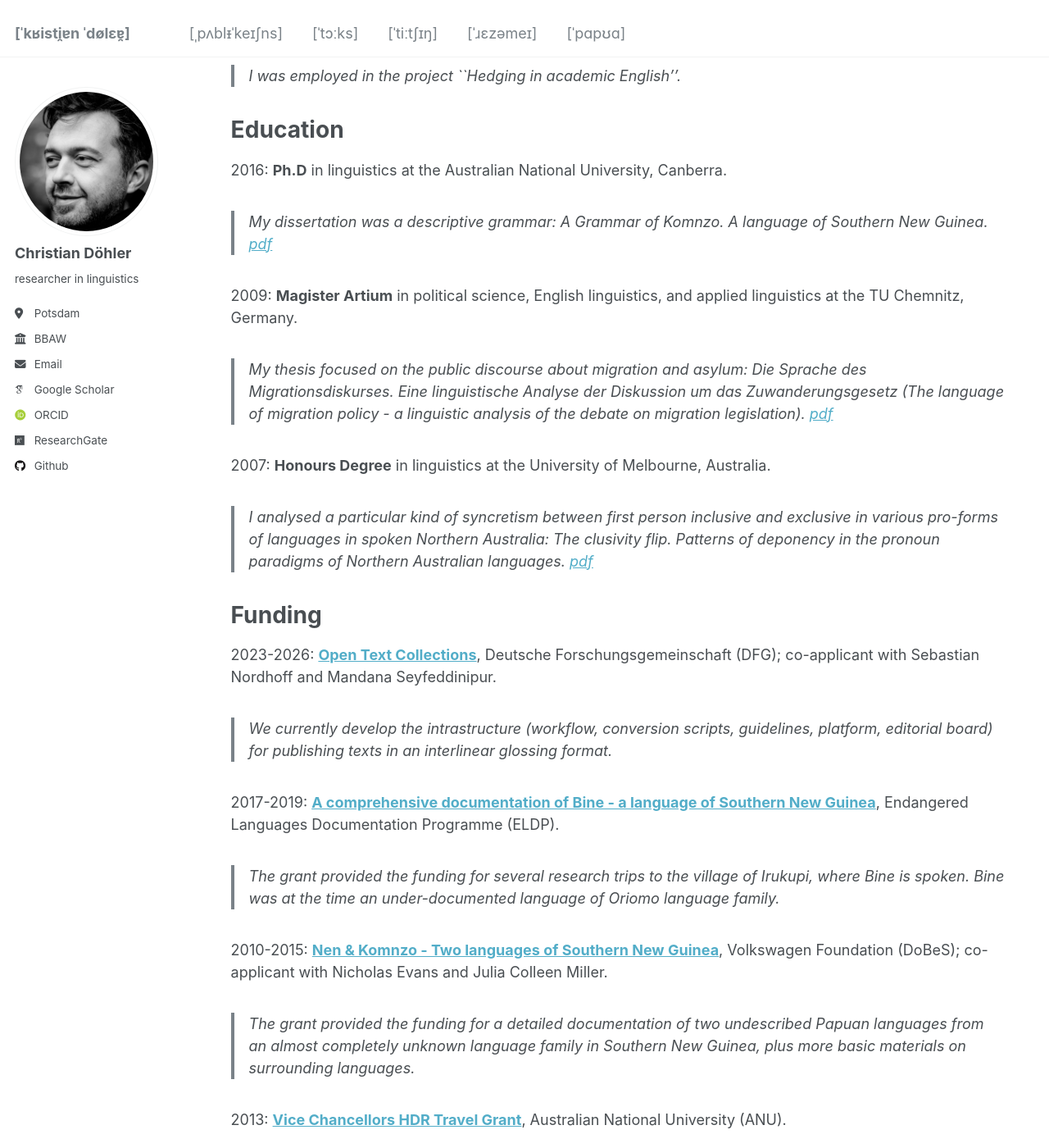
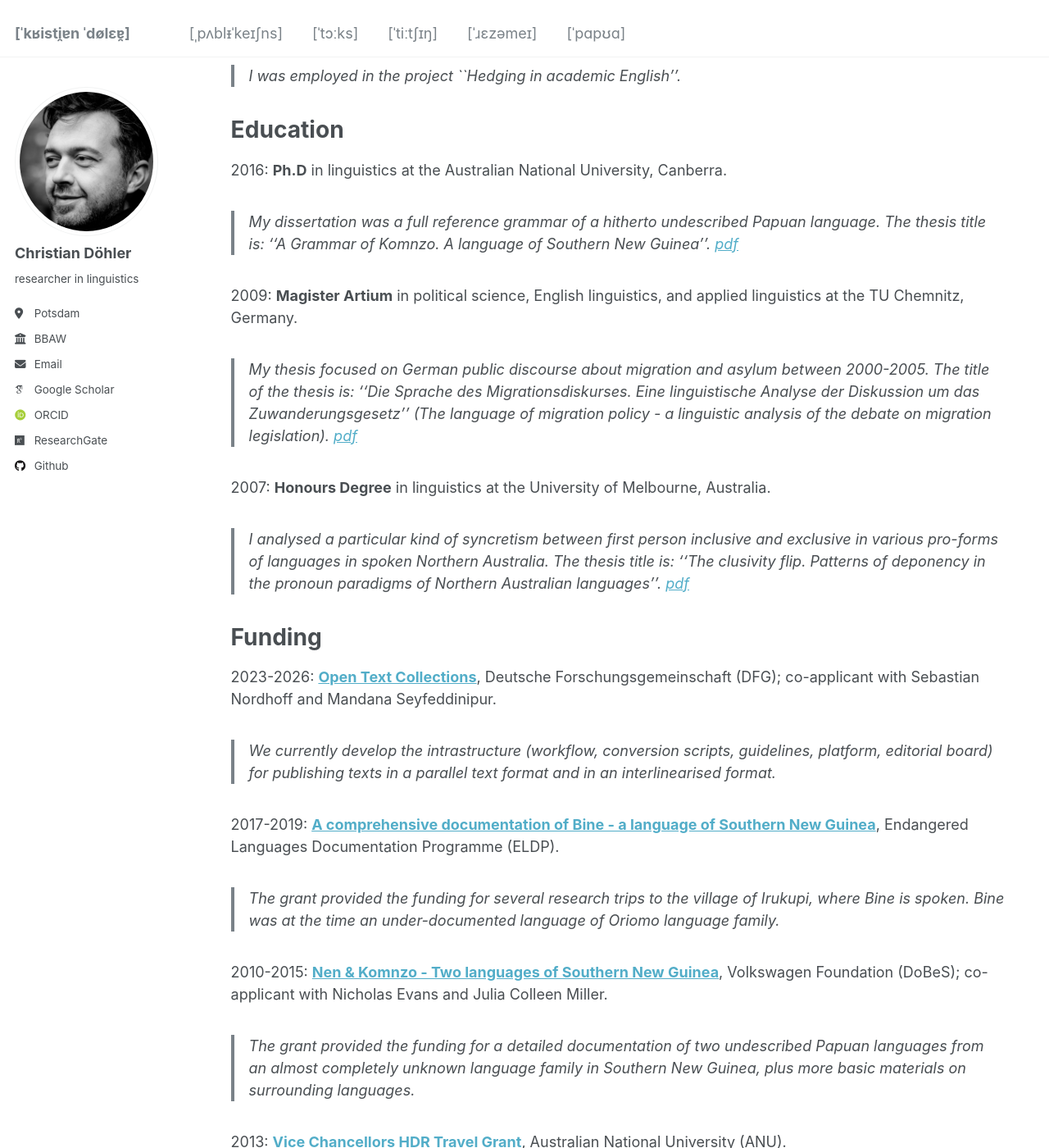
Before and after one commit to chrdoe/chrdoe.github.io, a Jekyll site: the page built from _pages/cv.md, in a window 1280 px wide and 1400 px high, scrolled down 1812 px. Shown: the whole window at 82% size. Built offline with Jekyll 4.4.1, drawn with Linux system fonts in a browser that asks for light colours; some web fonts are replaced; some of the changed text lies outside the part shown.

Commit message:
Update cv.md

```diff
--- a/_pages/cv.md
+++ b/_pages/cv.md
@@ -51,19 +51,19 @@ Work
 Education
 ======
 2016: **Ph.D** in linguistics at the Australian National University, Canberra.
-> My dissertation was a descriptive grammar: *A Grammar of Komnzo. A language of Southern New Guinea*. [pdf](https://doi.org/10.25911/5d778a5c79763)
+> My dissertation was a full reference grammar of a hitherto undescribed Papuan language. The thesis title is: ''A Grammar of Komnzo. A language of Southern New Guinea''. [pdf](https://doi.org/10.25911/5d778a5c79763)
 
 2009: **Magister Artium** in political science, English linguistics, and applied linguistics at the TU Chemnitz, Germany.
-> My thesis focused on the public discourse about migration and asylum: *Die Sprache des Migrationsdiskurses. Eine linguistische Analyse der Diskussion um das Zuwanderungsgesetz (The language of migration policy - a linguistic analysis of the debate on migration legislation)*. [pdf](/files/döhler2009.pdf)
+> My thesis focused on German public discourse about migration and asylum between 2000-2005. The title of the thesis is: ''Die Sprache des Migrationsdiskurses. Eine linguistische Analyse der Diskussion um das Zuwanderungsgesetz'' (The language of migration policy - a linguistic analysis of the debate on migration legislation). [pdf](/files/döhler2009.pdf)
 
 2007: **Honours Degree** in linguistics at the University of Melbourne, Australia.
-> I analysed a particular kind of syncretism between first person inclusive and exclusive in various pro-forms of languages in spoken Northern Australia: *The clusivity flip. Patterns of deponency in the pronoun paradigms of Northern Australian languages*. [pdf](/files/döhler2006.pdf)
+> I analysed a particular kind of syncretism between first person inclusive and exclusive in various pro-forms of languages in spoken Northern Australia. The thesis title is: ''The clusivity flip. Patterns of deponency in the pronoun paradigms of Northern Australian languages''. [pdf](/files/döhler2006.pdf)
 
 Funding
 ====
 
 2023-2026: **[Open Text Collections](https://www.bbaw.de/forschung/open-text-collections)**, Deutsche Forschungsgemeinschaft (DFG); co-applicant with Sebastian Nordhoff and Mandana Seyfeddinipur.
-> We currently develop the intrastructure (workflow, conversion scripts, guidelines, platform, editorial board) for publishing texts in an interlinear glossing format.
+> We currently develop the intrastructure (workflow, conversion scripts, guidelines, platform, editorial board) for publishing texts in a parallel text format and in an interlinearised format.
 
 2017-2019: **[A comprehensive documentation of Bine - a language of Southern New Guinea](https://www.elararchive.org/dk0471)**, Endangered Languages Documentation Programme (ELDP).
 > The grant provided the funding for several research trips to the village of Irukupi, where Bine is spoken. Bine was at the time an under-documented language of Oriomo language family.
@@ -72,10 +72,10 @@ Funding
 > The grant provided the funding for a detailed documentation of two undescribed Papuan languages from an almost completely unknown language family in Southern New Guinea, plus more basic materials on surrounding languages.
 
 2013: **[Vice Chancellors HDR Travel Grant](https://study.anu.edu.au/scholarships/find-scholarship/vice-chancellors-hdr-travel-grants)**, Australian National University (ANU).
-> The grant paid for a research visit to Philadelphia and for the participation at the 3rd International Conference on Language Documentation and Conservation (ICLDC), at the University of Hawaiʻi at Mānoa.
+> The grant paid for a research visit to Philadelphia and for the participation in the 3rd International Conference on Language Documentation and Conservation (ICLDC) at the University of Hawaiʻi at Mānoa.
 
 2010-2013: **[Stephen and Helen Wurm PhD scholarship](https://study.anu.edu.au/scholarships/find-scholarship/stephen-helen-wurm-phd-scholarship-asia-pacific-linguistics)**, Australian National University (ANU).
-> The scholarship covered my spendings (and secured my visa) as a PhD student in Australia.
+> The scholarship covered my living costs (and secured my visa) as a PhD student in Australia.
 
 Awards
 ====
```
